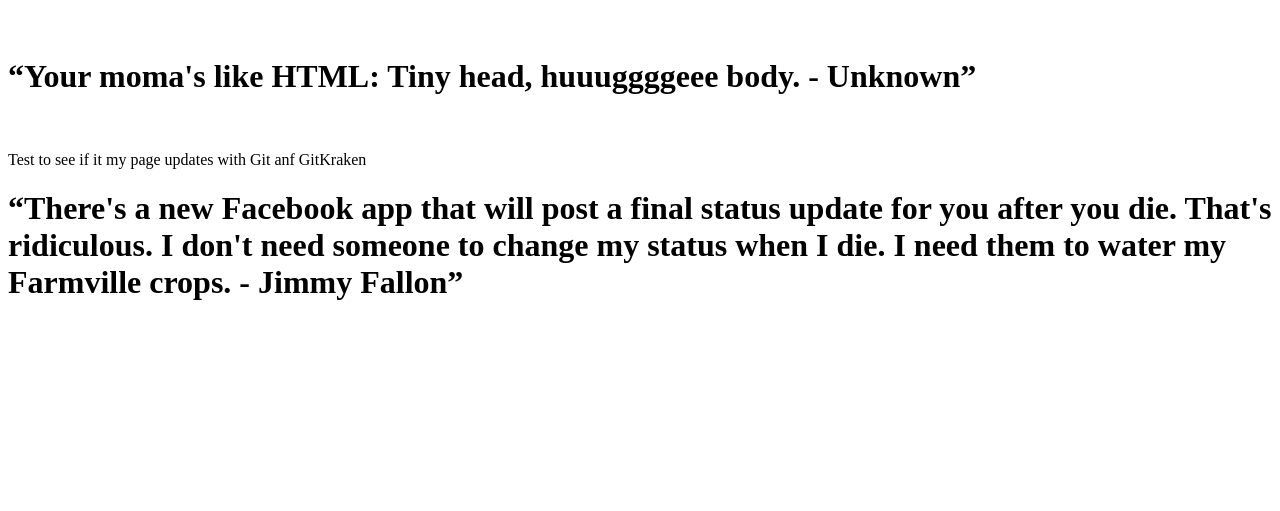
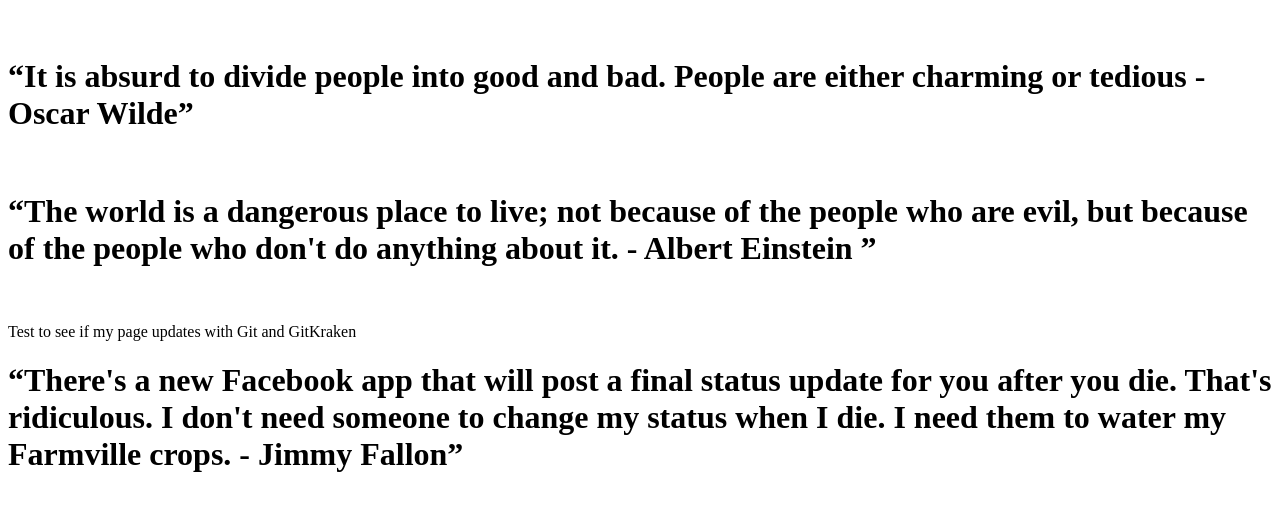
Before and after one commit to TSchinner/CMST385, a plain HTML site: page CMST385/Project1/index.html in a window 1280 px wide. Shown: the part 87-598 px from the top of the page. Drawn offline with Linux system fonts and the light colour scheme.

Commit message:
Add files via upload

```diff
--- a/CMST385/Project1/index.html
+++ b/CMST385/Project1/index.html
@@ -15,11 +15,21 @@
     <body>
         <p>
             <h1>
-                <q>Your moma's like HTML: Tiny head, huuuggggeee body. - Unknown</q>
+                <q>It is absurd to divide people into good and bad.
+                    People are either charming or tedious - Oscar Wilde</q>
             </h1>
         </p>
 <br>
-        <p>Test to see if it my page updates with Git anf GitKraken
+        <p>
+            <h1>
+                <q>The world is a dangerous place to live;
+                    not because of the people who are evil,
+                    but because of the people who don't do anything about it. - Albert Einstein
+                    </q>
+            </h1>
+        </p>
+<br>
+        <p>Test to see if my page updates with Git and GitKraken
             <h1>
                 <q>There's a new Facebook app that will post a final status update for you after you die.
                     That's ridiculous.
```
